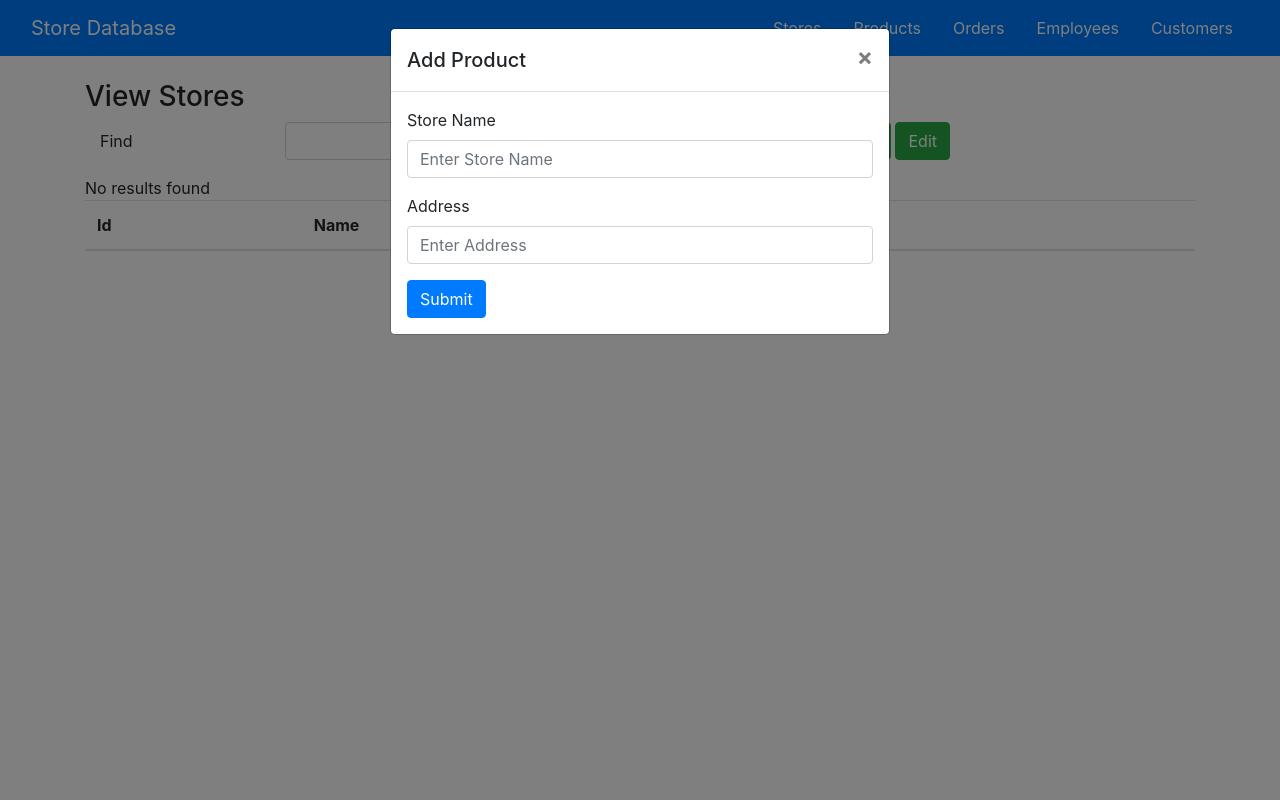
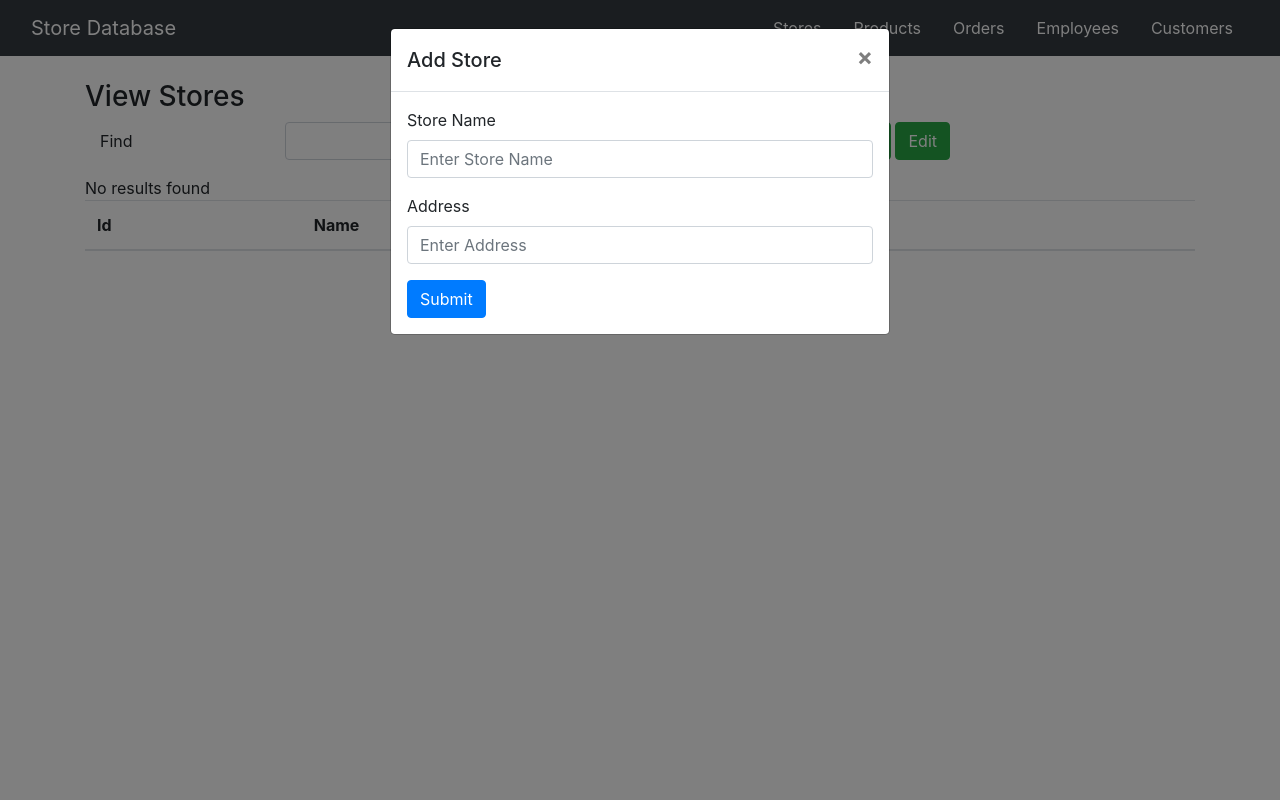
Before and after one commit to niccum300/StoreWebApp, a PHP site: page /StoreViews/Index.php in a window 1280 px wide, after a click on "Create". Run offline with PHP 8.4, Linux system fonts and the light colour scheme; data that the repository does not hold is empty.

Commit message:
changed navbar color

```diff
--- a/Data Base Build.sql
+++ b/Data Base Build.sql
@@ -103,6 +103,9 @@ BEGIN
     insert into order_product
     VALUES(orderId, productId);
 
+    UPDATE products
+    set products.Quantity = products.Quantity-1
+    where products.Id = productId;
 
 END$$
 DELIMITER ;
--- a/StoreApplication/Views/CustomerViews/Edit.php
+++ b/StoreApplication/Views/CustomerViews/Edit.php
@@ -5,7 +5,7 @@
         <link rel="stylesheet" href="https://stackpath.bootstrapcdn.com/bootstrap/4.3.1/css/bootstrap.min.css" integrity="sha384-ggOyR0iXCbMQv3Xipma34MD+dH/1fQ784/j6cY/iJTQUOhcWr7x9JvoRxT2MZw1T" crossorigin="anonymous">
       </head>
     <body>
-    <nav class="navbar navbar-dark bg-primary">
+    <nav class="navbar navbar-dark bg-dark">
         <div class="container-fluid">
         <div class="navbar-header">
             <a class="navbar-brand" href="../index.html">Store Database</a>
--- a/StoreApplication/Views/CustomerViews/Index.php
+++ b/StoreApplication/Views/CustomerViews/Index.php
@@ -23,7 +23,7 @@
         }
     </style>
     <body>
-    <nav class="navbar navbar-dark bg-primary">
+    <nav class="navbar navbar-dark bg-dark">
         <div class="container-fluid">
         <div class="navbar-header">
             <a class="navbar-brand" href="../index.html">Store Database</a>
--- a/StoreApplication/Views/EmployeeViews/Edit.php
+++ b/StoreApplication/Views/EmployeeViews/Edit.php
@@ -5,7 +5,7 @@
         <link rel="stylesheet" href="https://stackpath.bootstrapcdn.com/bootstrap/4.3.1/css/bootstrap.min.css" integrity="sha384-ggOyR0iXCbMQv3Xipma34MD+dH/1fQ784/j6cY/iJTQUOhcWr7x9JvoRxT2MZw1T" crossorigin="anonymous">
       </head>
     <body>
-    <nav class="navbar navbar-dark bg-primary">
+    <nav class="navbar navbar-dark bg-dark">
         <div class="container-fluid">
         <div class="navbar-header">
             <a class="navbar-brand" href="../index.html">Store Database</a>
--- a/StoreApplication/Views/EmployeeViews/Index.php
+++ b/StoreApplication/Views/EmployeeViews/Index.php
@@ -23,7 +23,7 @@
         }
     </style>
     <body>
-    <nav class="navbar navbar-dark bg-primary">
+    <nav class="navbar navbar-dark bg-dark">
         <div class="container-fluid">
         <div class="navbar-header">
             <a class="navbar-brand" href="../index.html">Store Database</a>
--- a/StoreApplication/Views/OrderViews/Edit.php
+++ b/StoreApplication/Views/OrderViews/Edit.php
@@ -5,7 +5,7 @@
         <link rel="stylesheet" href="https://stackpath.bootstrapcdn.com/bootstrap/4.3.1/css/bootstrap.min.css" integrity="sha384-ggOyR0iXCbMQv3Xipma34MD+dH/1fQ784/j6cY/iJTQUOhcWr7x9JvoRxT2MZw1T" crossorigin="anonymous">
       </head>
     <body>
-    <nav class="navbar navbar-dark bg-primary">
+    <nav class="navbar navbar-dark bg-dark">
         <div class="container-fluid">
         <div class="navbar-header">
             <a class="navbar-brand" href="../index.html">Store Database</a>
--- a/StoreApplication/Views/OrderViews/Index.php
+++ b/StoreApplication/Views/OrderViews/Index.php
@@ -23,7 +23,7 @@
         }
     </style>
     <body>
-    <nav class="navbar navbar-dark bg-primary">
+    <nav class="navbar navbar-dark bg-dark">
         <div class="container-fluid">
         <div class="navbar-header">
             <a class="navbar-brand" href="../index.html">Store Database</a>
--- a/StoreApplication/Views/ProductViews/Edit.php
+++ b/StoreApplication/Views/ProductViews/Edit.php
@@ -5,7 +5,7 @@
         <link rel="stylesheet" href="https://stackpath.bootstrapcdn.com/bootstrap/4.3.1/css/bootstrap.min.css" integrity="sha384-ggOyR0iXCbMQv3Xipma34MD+dH/1fQ784/j6cY/iJTQUOhcWr7x9JvoRxT2MZw1T" crossorigin="anonymous">
       </head>
     <body>
-    <nav class="navbar navbar-dark bg-primary">
+    <nav class="navbar navbar-dark bg-dark">
         <div class="container-fluid">
         <div class="navbar-header">
             <a class="navbar-brand" href="../index.html">Store Database</a>
--- a/StoreApplication/Views/ProductViews/Index.php
+++ b/StoreApplication/Views/ProductViews/Index.php
@@ -23,7 +23,7 @@
         }
     </style>
     <body>
-    <nav class="navbar navbar-dark bg-primary">
+    <nav class="navbar navbar-dark bg-dark">
         <div class="container-fluid">
         <div class="navbar-header">
             <a class="navbar-brand" href="../index.html">Store Database</a>
--- a/StoreApplication/Views/StoreViews/Edit.php
+++ b/StoreApplication/Views/StoreViews/Edit.php
@@ -5,7 +5,7 @@
         <link rel="stylesheet" href="https://stackpath.bootstrapcdn.com/bootstrap/4.3.1/css/bootstrap.min.css" integrity="sha384-ggOyR0iXCbMQv3Xipma34MD+dH/1fQ784/j6cY/iJTQUOhcWr7x9JvoRxT2MZw1T" crossorigin="anonymous">
       </head>
     <body>
-    <nav class="navbar navbar-dark bg-primary">
+    <nav class="navbar navbar-dark bg-dark">
         <div class="container-fluid">
         <div class="navbar-header">
             <a class="navbar-brand" href="../index.html">Store Database</a>
--- a/StoreApplication/Views/StoreViews/Index.php
+++ b/StoreApplication/Views/StoreViews/Index.php
@@ -23,7 +23,7 @@
         }
     </style>
     <body>
-    <nav class="navbar navbar-dark bg-primary">
+    <nav class="navbar navbar-dark bg-dark">
         <div class="container-fluid">
         <div class="navbar-header">
             <a class="navbar-brand" href="../index.html">Store Database</a>
@@ -122,7 +122,7 @@
         <div class="modal-dialog" role="document">
             <div class="modal-content">
             <div class="modal-header">
-                <h5 class="modal-title" id="exampleModalLabel">Add Product</h5>
+                <h5 class="modal-title" id="exampleModalLabel">Add Store</h5>
                 <button type="button" class="close" data-dismiss="modal" aria-label="Close">
                 <span aria-hidden="true">&times;</span>
                 </button>
--- a/StoreApplication/Views/index.html
+++ b/StoreApplication/Views/index.html
@@ -14,7 +14,7 @@
 
 </head>
 <body>
-    <nav class="navbar navbar-dark bg-primary">
+    <nav class="navbar navbar-dark bg-dark">
         <div class="container-fluid">
         <div class="navbar-header">
             <a class="navbar-brand" href="index.html">Store Database</a>
```
